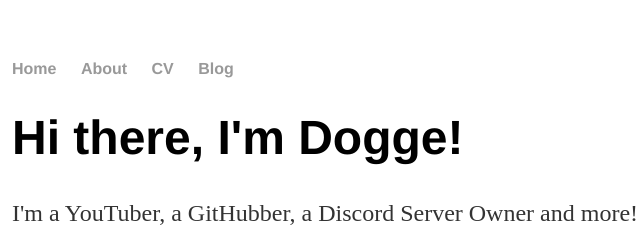
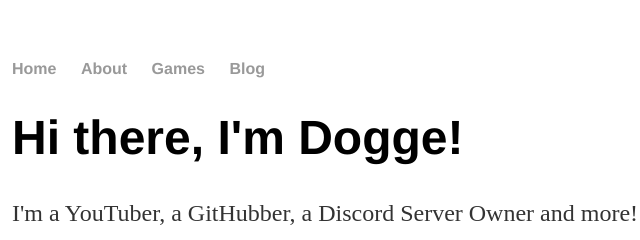
Before and after one commit to sam51210/doggegamingtime.github.io, a plain HTML site: page index.html in a window 1280 px wide. Shown: the top 240 px of the page, 180-820 px from the left. Drawn offline with Linux system fonts and the light colour scheme.

Commit message:
Update index.html

```diff
--- a/index.html
+++ b/index.html
@@ -10,7 +10,7 @@
     		<ul>
         		<li><a href="/">Home</a></li>
 	        	<li><a href="/about">About</a></li>
-        		<li><a href="/cv">CV</a></li>
+        		<li><a href="/games">Games</a></li>
         		<li><a href="/blog">Blog</a></li>
     		</ul>
 		</nav>
```
